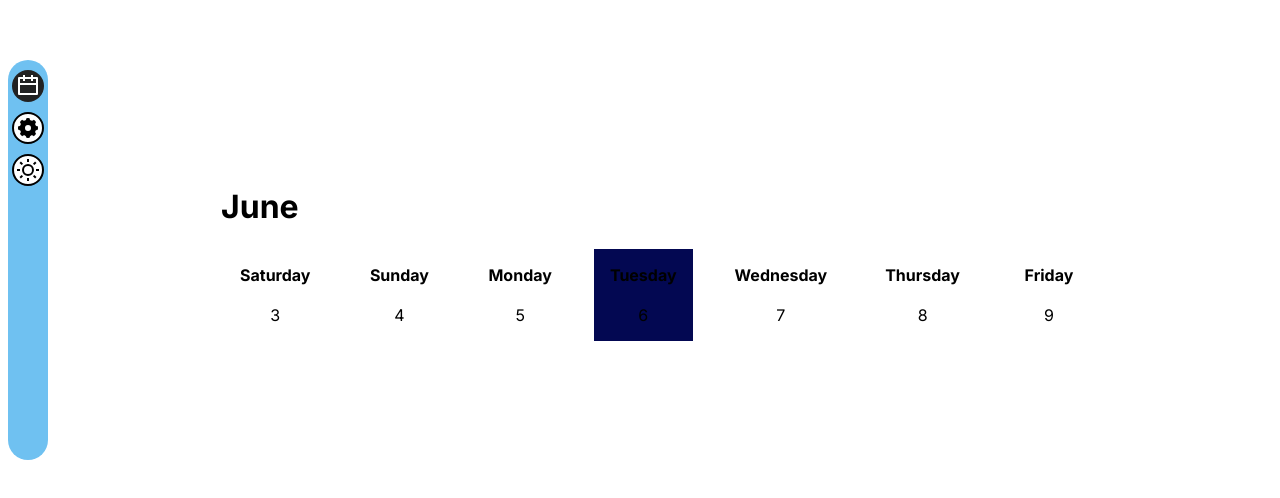
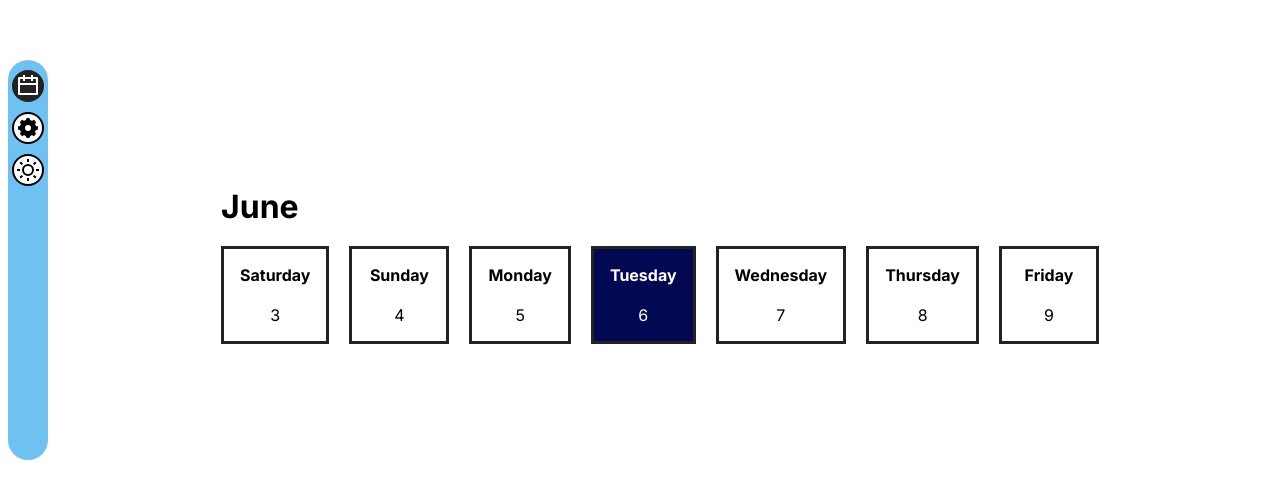
Before and after one commit to colorlessenergy/calorie-tracker, a Next.js app: page / in a window 1280 px wide. Shown: the part 140-638 px from the top of the page. Built offline with nearby package versions, Linux system fonts and the light colour scheme.

Commit message:
modify styles of date

```diff
--- a/styles/module.scss
+++ b/styles/module.scss
@@ -219,7 +219,7 @@ input[type='number'].calorie-goal-input {
 }
 
 .date {
-    border: 3px solid #ffffff;
+    border: 3px solid #222222;
     margin: 10px;
     padding: 16px;
     min-width: 100px;
@@ -229,8 +229,10 @@ input[type='number'].calorie-goal-input {
 
 .active-date {
     background-color: #007991;
+    color: #ffffff;
 }
 
 .current-date {
     background-color: #030852;
+    color: #ffffff;
 }
--- a/styles/theme.scss
+++ b/styles/theme.scss
@@ -10,6 +10,10 @@
 .dark a,
 .dark .dark-text {
     color: #ffffff;
+}
+
+.dark .date {
+    border-color: #ffffff;
 }
 
 .dark .card {
```
